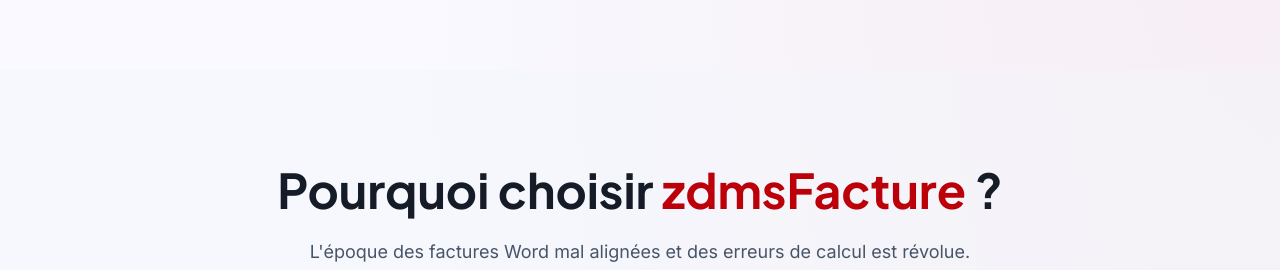
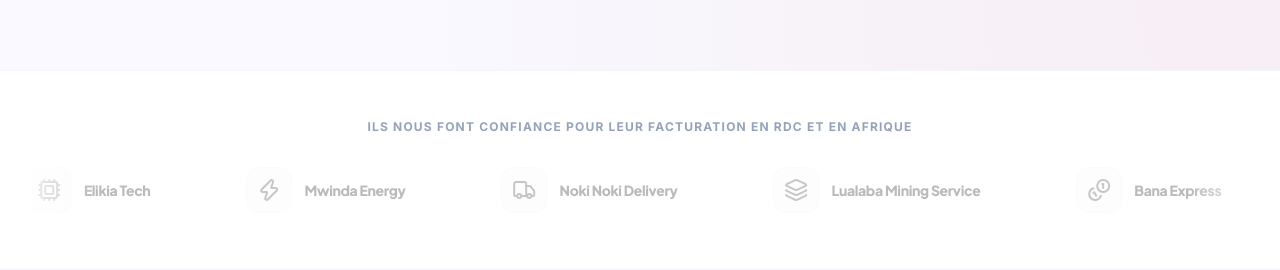
Before and after one commit to bznseka/zdmsfacture, a Next.js app: page / in a window 1280 px wide. Shown: the part 669-939 px from the top of the page. Built offline with nearby package versions, Linux system fonts and the light colour scheme; no server answers.

Commit message:
feat: make header sticky and add trusted partner marquee section

```diff
--- a/app/landing.css
+++ b/app/landing.css
@@ -92,3 +92,23 @@
     box-shadow: 0 0 0 0 rgba(188, 0, 10, 0);
   }
 }
+
+/* Infinite horizontal scroll for company marquee */
+@keyframes marquee-scroll {
+  0% {
+    transform: translateX(0);
+  }
+  100% {
+    transform: translateX(-50%);
+  }
+}
+
+.animate-marquee {
+  display: flex;
+  width: max-content;
+  animation: marquee-scroll 25s linear infinite;
+}
+
+.animate-marquee:hover {
+  animation-play-state: paused;
+}
--- a/app/page.tsx
+++ b/app/page.tsx
@@ -24,13 +24,30 @@
   Mail,
   Menu,
   X,
-  Sparkles
+  Sparkles,
+  Utensils,
+  ShoppingBag,
+  Cpu,
+  Zap,
+  Truck,
+  Layers,
+  Coins
 } from 'lucide-react';
 import './landing.css';
 
 export default function LandingPage() {
   const { user, authLoading } = useApp();
   const router = useRouter();
+
+  const companies = [
+    { name: 'Malewa Food', icon: <Utensils className="w-6 h-6 text-slate-500" /> },
+    { name: 'Kongo Mart', icon: <ShoppingBag className="w-6 h-6 text-slate-500" /> },
+    { name: 'Elikia Tech', icon: <Cpu className="w-6 h-6 text-slate-500" /> },
+    { name: 'Mwinda Energy', icon: <Zap className="w-6 h-6 text-slate-500" /> },
+    { name: 'Noki Noki Delivery', icon: <Truck className="w-6 h-6 text-slate-500" /> },
+    { name: 'Lualaba Mining Service', icon: <Layers className="w-6 h-6 text-slate-500" /> },
+    { name: 'Bana Express', icon: <Coins className="w-6 h-6 text-slate-500" /> },
+  ];
 
   // Mobile drawer state
   const [mobileMenuOpen, setMobileMenuOpen] = useState(false);
@@ -120,7 +137,7 @@
   };
 
   return (
-    <div className="font-sans overflow-x-hidden bg-[#F9F9FC] text-[#151C27] min-h-screen">
+    <div className="font-sans overflow-x-clip bg-[#F9F9FC] text-[#151C27] min-h-screen">
       {/* Toast Notification */}
       {showToast && (
         <div className="fixed bottom-6 right-6 z-50 bg-[#bc000a] text-white px-6 py-4 rounded-2xl shadow-2xl flex items-center gap-3 animate-fade-in-up border border-[#ffdad5]/20">
@@ -360,6 +377,42 @@
                   </div>
                 </div>
               </div>
+            </div>
+          </div>
+        </section>
+
+        {/* Trusted By Marquee Section */}
+        <section className="py-12 bg-white border-y border-slate-100 overflow-hidden relative">
+          <div className="max-w-7xl mx-auto px-6 mb-6 text-center">
+            <p className="text-xs font-bold uppercase tracking-widest text-slate-400">
+              Ils nous font confiance pour leur facturation en RDC et en Afrique
+            </p>
+          </div>
+
+          <div className="relative w-full overflow-hidden before:absolute before:left-0 before:top-0 before:bottom-0 before:w-24 before:bg-gradient-to-r before:from-white before:to-transparent before:z-10 after:absolute after:right-0 after:top-0 after:bottom-0 after:w-24 after:bg-gradient-to-l after:from-white after:to-transparent after:z-10">
+            <div className="animate-marquee flex gap-16 items-center py-2">
+              {/* First loop of logos */}
+              {companies.map((company, index) => (
+                <div key={`company-1-${index}`} className="flex items-center gap-3 grayscale opacity-40 hover:grayscale-0 hover:opacity-85 transition-all duration-300 px-4 group">
+                  <div className="p-2.5 rounded-xl bg-slate-50 border border-slate-100 group-hover:bg-landing-light group-hover:border-landing-primary/20 transition-all">
+                    {company.icon}
+                  </div>
+                  <span className="font-display font-extrabold text-sm text-slate-600 group-hover:text-[#151C27] tracking-tight whitespace-nowrap transition-colors">
+                    {company.name}
+                  </span>
+                </div>
+              ))}
+              {/* Second loop of logos (duplicate for seamless loop) */}
+              {companies.map((company, index) => (
+                <div key={`company-2-${index}`} className="flex items-center gap-3 grayscale opacity-40 hover:grayscale-0 hover:opacity-85 transition-all duration-300 px-4 group">
+                  <div className="p-2.5 rounded-xl bg-slate-50 border border-slate-100 group-hover:bg-landing-light group-hover:border-landing-primary/20 transition-all">
+                    {company.icon}
+                  </div>
+                  <span className="font-display font-extrabold text-sm text-slate-600 group-hover:text-[#151C27] tracking-tight whitespace-nowrap transition-colors">
+                    {company.name}
+                  </span>
+                </div>
+              ))}
             </div>
           </div>
         </section>
```
